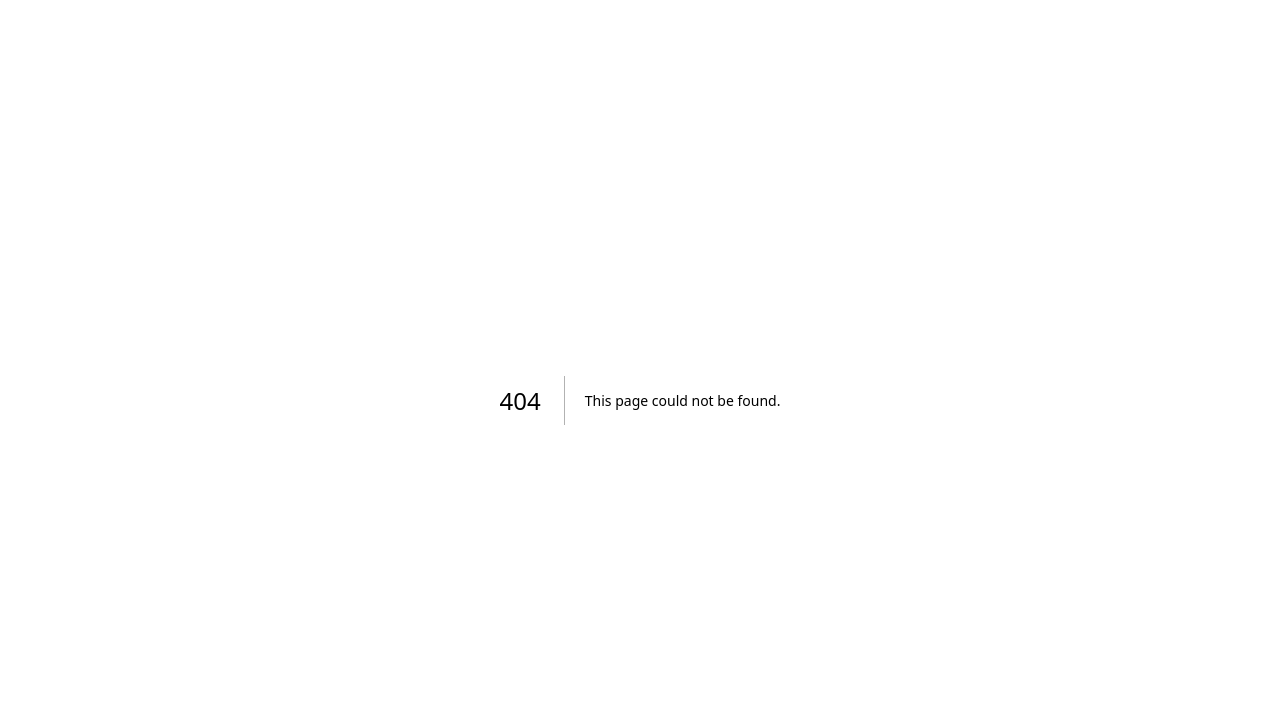
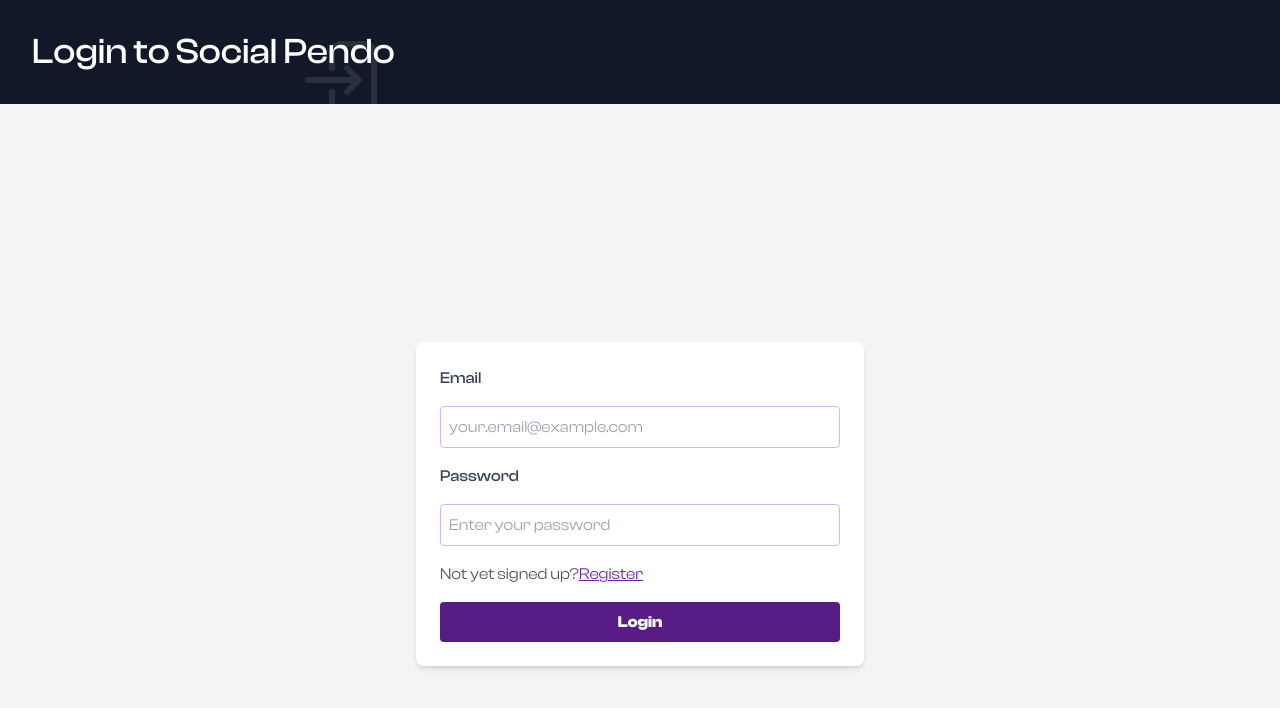
Before and after one commit to kaberaarthur/dating-fe, a Next.js app: page /login in a window 1280 px wide. Before the commit this address had no page. Shown: the top 708 px of the page. Built offline with nearby package versions, Linux system fonts and the light colour scheme.

Commit message:
Added links to register and signin pages

```diff
--- /dev/null
+++ b/src/app/login/page.tsx
@@ -0,0 +1,54 @@
+"use client";
+import React from "react";
+import { useSelector, useDispatch } from "react-redux";
+import { incrementStep, decrementStep } from "../Redux/Reducers/stepSlice"; // Import the incrementStep action
+
+import Login from "../../components/Login";
+
+// Hero Icons
+import { BackwardIcon, ArrowRightEndOnRectangleIcon } from '@heroicons/react/24/solid'
+import { MapPinIcon } from "@heroicons/react/16/solid";
+
+// Redux
+import { RootState } from "../../app/Redux/Store";
+
+const LoginPage: React.FC = () => {
+
+  // Use `useSelector` to get the `currentStep` from the Redux store
+  const currentStep = useSelector((state: any) => state.step.currentStep);
+
+  const steps = [
+    { component: <Login />, title: "Login to Social Pendo", icon: ArrowRightEndOnRectangleIcon },
+  ];
+
+  return (
+    <div className="bg-gray-900">
+      <div className="px-4 py-12 mx-auto lg:py-8 sm:max-w-xl md:max-w-full lg:max-w-screen-xl md:px-24 lg:px-8 bg-gray-900">
+        {/* Backward Icon positioned above */}
+        <div className="relative flex flex-col items-start space-y-4">
+
+          {/* Title with Calendar Icon in Background */}
+          <div className="relative">
+            {/* Calendar Icon as background on the right */}
+            {React.createElement(steps[currentStep].icon, {
+              className: "absolute top-0 right-0 text-white/10 h-24 w-24",
+              "aria-hidden": "true"
+            })}
+
+            {/* Title */}
+
+            <h1 className="text-4xl font-medium text-white relative z-10">
+              {steps[currentStep].title}
+            </h1>
+          </div>
+        </div>
+      </div>
+
+      <div className="grid grid-cols-1 px-8 pb-48 bg-gray-100">
+        {steps[currentStep].component}
+      </div>
+    </div>
+  );
+};
+
+export default LoginPage;
--- a/src/app/main/page.tsx
+++ b/src/app/main/page.tsx
@@ -25,10 +25,10 @@ import { RootState } from "../../app/Redux/Store";
 
 const Home: React.FC = () => {
   const user = useSelector((state: RootState) => state.user);
-  if(!user) {
+  if(!user.id) {
     // A user already exists
     // Redirect to main
-    window.location.href = "/main";
+    window.location.href = "/login";
   }
 
   const [isModalOpen, setIsModalOpen] = useState<boolean>(false);
@@ -45,7 +45,7 @@ const Home: React.FC = () => {
     <div>
       {/* Navbar */}
       <div className="sticky top-0 z-50 bg-gray-900 shadow-md">
-        <div className="max-w-screen-lg mx-auto flex items-center justify-between px-6 py-4">
+        <div className="max-w-screen-xl mx-auto flex items-center justify-between px-6 py-4">
           {/* Left Section */}
           <div className="flex items-center space-x-6">
             <img src={socialpendo.src} alt="Social Pendo Logo" className="h-10 w-auto" />
--- a/src/app/register/page.tsx
+++ b/src/app/register/page.tsx
@@ -23,9 +23,8 @@ import { RootState } from "../../app/Redux/Store";
 const EmailPage: React.FC = () => {
   const user = useSelector((state: RootState) => state.user);
 
-  if(user) {
-    // A user already exists
-    // Redirect to main
+  if(user.id) {
+    // If a user already exists, redirect user to home page
     window.location.href = "/main";
   }
 
--- a/src/components/Form.tsx
+++ b/src/components/Form.tsx
@@ -5,6 +5,8 @@ import { incrementStep } from "../app/Redux/Reducers/stepSlice";
 
 import { RootState } from "../app/Redux/Store";
 import { setUserDetails } from "../app/Redux/Reducers/userSlice";
+
+import Link from "next/link";
 
 const Form: React.FC = () => {
   const currentStep = useSelector((state: any) => state.step.currentStep);
@@ -50,7 +52,17 @@ const Form: React.FC = () => {
         <div className="flex items-center gap-2">
           <input type="checkbox" id="promotions" className="w-4 h-4" />
           <label htmlFor="promotions" className="text-gray-600">
-            I don‘t want to miss discounts & promotional emails from OkCupid
+            I don‘t want to miss discounts & promotional emails from SocialPendo
+          </label>
+        </div>
+        <div className="flex items-center gap-2">
+          <label htmlFor="promotions" className="text-gray-600">
+            Already signed up?
+              <span className="text-purple-800 underline">
+                <Link href="/login">
+                  Login
+                </Link>
+              </span>
           </label>
         </div>
         <button
--- /dev/null
+++ b/src/components/Login.tsx
@@ -0,0 +1,124 @@
+"use client";
+import { useState } from "react";
+import { useSelector, useDispatch } from "react-redux";
+import { incrementStep } from "../app/Redux/Reducers/stepSlice";
+import { RootState } from "../app/Redux/Store";
+import { setUserDetails } from "../app/Redux/Reducers/userSlice";
+
+import config from "../app/data/config.json";
+
+import Link from "next/link";
+
+const Login: React.FC = () => {
+  const user = useSelector((state: RootState) => state.user);
+  // Check if logged in user exists
+  if (user.id) {
+    window.location.href = "/main"
+  }
+
+  const dispatch = useDispatch();
+
+  const [email, setEmail] = useState<string>(user.email || "");
+  const [password, setPassword] = useState<string>("");
+  const [error, setError] = useState<string>("");
+
+  const userData = {
+    email: email,
+    password: password
+  };
+
+  const handleSubmit = async (e: React.FormEvent) => {
+    e.preventDefault();
+
+    // Simple validation
+    if (!email || !password) {
+      setError("Both email and password are required");
+      return;
+    } else {
+      setError("");
+      console.log("Email:", email, "Password:", password);
+
+      // Sign the User In
+      try {
+        const response = await fetch(`${config.baseUrl}/api/users/login`, {
+            method: "POST",
+            headers: {
+              "Content-Type": "application/json",
+            },
+            body: JSON.stringify(userData),
+          });
+
+          if (!response.ok) {
+            const errorData = await response.json();
+            console.error("Error creating user profile:", errorData);
+            return;
+          }
+
+          const result = await response.json();
+          console.log("User profile created successfully:", result);
+        } catch (error) {
+            console.error("Unexpected error occured:", error);
+        }
+    }
+  };
+
+  return (
+    <div className="flex items-center justify-center bg-gray-100 min-h-screen">
+      <form
+        onSubmit={handleSubmit}
+        className="flex flex-col gap-4 bg-white p-6 rounded-lg shadow-md w-full max-w-md"
+      >
+        {/* Email Input */}
+        <label htmlFor="email" className="font-medium text-gray-700">
+          Email
+        </label>
+        <input
+          type="email"
+          id="email"
+          value={email}
+          onChange={(e) => setEmail(e.target.value)}
+          placeholder="your.email@example.com"
+          className={`border p-2 rounded text-gray-900 ${error ? "border-red-500" : "border-purple-300"}`}
+        />
+
+        {/* Password Input */}
+        <label htmlFor="password" className="font-medium text-gray-700">
+          Password
+        </label>
+        <input
+          type="password"
+          id="password"
+          value={password}
+          onChange={(e) => setPassword(e.target.value)}
+          placeholder="Enter your password"
+          className={`border p-2 rounded text-gray-900 ${error ? "border-red-500" : "border-purple-300"}`}
+        />
+
+        {/* Error Message */}
+        {error && <p className="text-red-500 text-sm">{error}</p>}
+
+        {/* Checkbox for promotions */}
+        <div className="flex items-center gap-2">
+          <label htmlFor="promotions" className="text-gray-600">
+            Not yet signed up?
+              <span className="text-purple-800 underline">
+                <Link href="/register">
+                   Register
+                </Link>
+              </span>
+          </label>
+        </div>
+
+        {/* Submit Button */}
+        <button
+          type="submit"
+          className="bg-purple-900 text-white font-bold py-2 px-4 rounded hover:bg-purple-950"
+        >
+          Login
+        </button>
+      </form>
+    </div>
+  );
+};
+
+export default Login;
```
